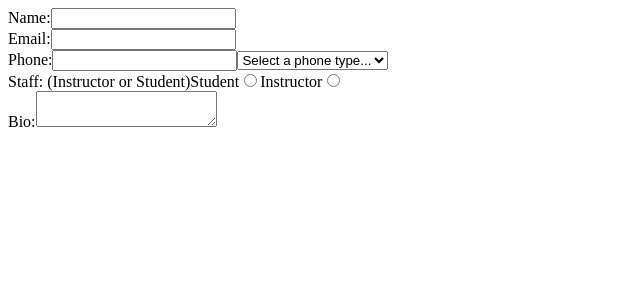
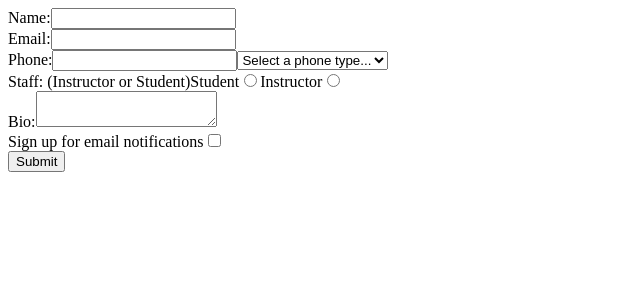
Before and after one commit to javidenis/formValidationsReact-practice, a React (Create React App) app: page / in a window 1280 px wide. Shown: the top 300 px of the page, without its empty margins (0-640 px from the left). Built offline with nearby package versions, Linux system fonts and the light colour scheme.

Commit message:
added email notification checkbox and everything up to valdations is working except the radio buttons

```diff
--- a/src/components/Form.js
+++ b/src/components/Form.js
@@ -3,6 +3,7 @@ import Email from "./Email";
 import Phone from "./Phone";
 import Staff from "./Staff";
 import Bio from "./Bio";
+import Notifications from "./Notifications";
 
 import { useState } from 'react';
 
@@ -13,15 +14,37 @@ function Form () {
   const [phoneType, setPhoneType] = useState("");
   const [bio, setBio] = useState("");
   const [staff, setStaff] = useState("");
+  const [notifications, setNotifications] = useState(false);
   const [validationErrors, setValidationErrors] = useState([]);
-  const [hasSubmitted, setHasSubmitted] = useState(false);
+  // const [hasSubmitted, setHasSubmitted] = useState(false);
+
+  function submitForm(e) {
+    e.preventDefault();
+
+    const formData = {
+      name,
+      email,
+      phone,
+      phoneType,
+      staff,
+      bio,
+      notifications,
+      submittedOn: new Date()
+    };
+    // validations
+    // if it passes validations, console log
+    console.log(formData)
+  }
+
   return (
-    <form>
+    <form onSubmit={submitForm}>
       <Name name={name} setName={setName}/>
       <Email email={email} setEmail={setEmail}/>
       <Phone phone={phone} setPhone={setPhone} phoneType={phoneType} setPhoneType={setPhoneType}/>
       <Staff staff={staff} setStaff={setStaff}/>
       <Bio bio={bio} setBio={setBio}/>
+      <Notifications notifications={notifications} setNotifications={setNotifications}/>
+      <button>Submit</button>
     </form>
   )
 }
--- /dev/null
+++ b/src/components/Notifications.js
@@ -0,0 +1,15 @@
+function Notifications({notifications, setNotifications}) {
+  return (
+    <div>
+      <label htmlFor="notifications">Sign up for email notifications</label>
+      <input
+        type="checkbox"
+        id="notifications"
+        name="notifications"
+        onClick={() => setNotifications(!notifications)}
+      />
+    </div>
+  )
+}
+
+export default Notifications;
--- a/src/components/Staff.js
+++ b/src/components/Staff.js
@@ -6,14 +6,14 @@ function Staff({ staff, setStaff }) {
       <input
         id="student"
         type="radio"
-        onChange={(e) => setStaff(e.target.value)}
+        onClick={(e) => setStaff(e.target.value)}
         value="student"
       />
       <label htmlFor="instructor">Instructor</label>
       <input
         id="instructor"
         type="radio"
-        onChange={(e) => setStaff(e.target.value)}
+        onClick={(e) => setStaff(e.target.value)}
         value="instructor"
       />
     </div>
```
